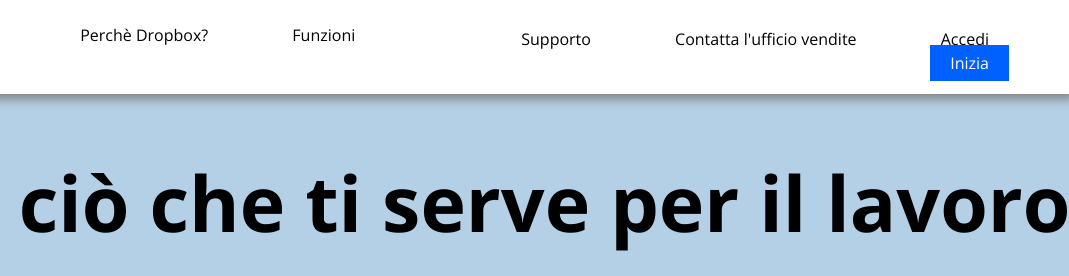
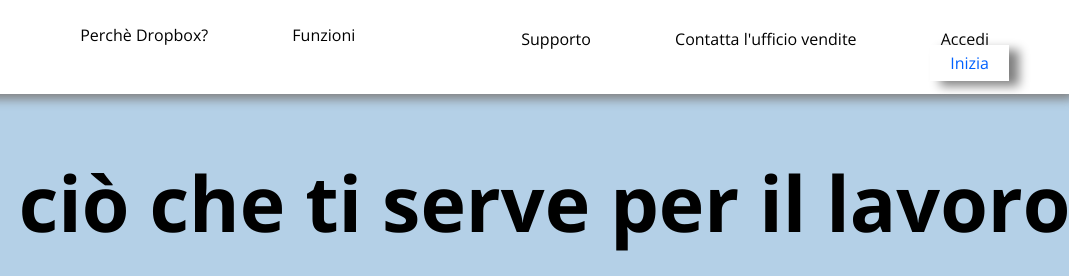
Before and after one commit to Obez99/htmlcss-dropbox, a plain HTML site: page index.html in a window 1280 px wide. In both pictures the pointer is over the link "Inizia". Shown: the top 276 px of the page, 211-1280 px from the left. Drawn offline with nearby package versions, Linux system fonts and the light colour scheme.

Commit message:
Added blue buttons transition

```diff
--- a/css/animations.css
+++ b/css/animations.css
@@ -5,3 +5,9 @@
 .faq-container li:focus .fa-chevron-down{
   transform: rotateZ(180deg);
 }
+
+.blue-btn:hover{
+  color:#0061FF;
+  background-color: white;
+  box-shadow: 10px 5px 10px gray;
+}
--- a/css/default.css
+++ b/css/default.css
@@ -101,6 +101,8 @@ footer{
   color: white;
   text-decoration: none;
   padding: 7px 20px;
+  box-shadow: 0;
+  transition: background-color 0.5s, color 0.5s, box-shadow 0.5s;
 }
 
 .cyan-section{
```
